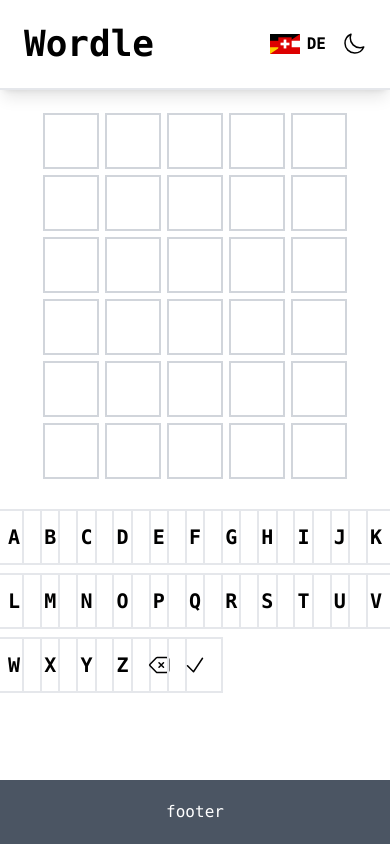
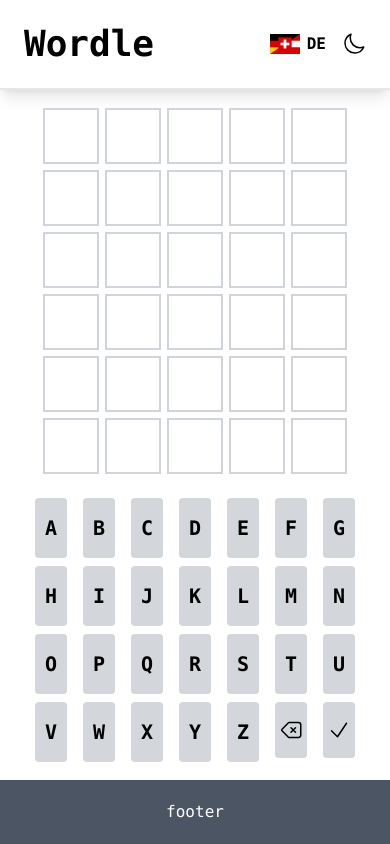
Before and after one commit to priegelsdev/wordle, a React (Vite) app: page / in a window 390 px wide. Built offline with nearby package versions, Linux system fonts and the light colour scheme.

Commit message:
style keyboard and add placeholder keys

```diff
--- a/src/Components/Header.tsx
+++ b/src/Components/Header.tsx
@@ -137,7 +137,7 @@
 export default function Header({ englishMode, onClick }: HeaderProps) {
   return (
     <header className="flex items-center justify-between p-6 border-solid border-b-2 shadow-lg">
-      <div className="" /* div exists only for flex to work properly */></div>
+      <div /* div exists only for flex to work properly */></div>
       <h1 className="text-4xl font-bold justify-self-start mr-auto sm:mr-0 sm:ml-24">
         Wordle
       </h1>
--- a/src/Components/Keyboard.tsx
+++ b/src/Components/Keyboard.tsx
@@ -91,7 +91,8 @@
 
   function changeKeyboard() {
     if (!englishMode) {
-      setKeys((prevState) => [...prevState, 'ä', 'ö', 'ü']);
+      // TODO: CHANGE '' BACK WHEN KEYBOARD IS DONE
+      setKeys((prevState) => [...prevState, '', '', 'ä', 'ö', 'ü']);
     } else if (keys.includes('ä')) {
       setKeys(KEYS);
     }
@@ -118,7 +119,7 @@
     <button
       id={`${index}`}
       key={index}
-      className={`aspect-square w-14 border-solid border-2 uppercase font-bold
+      className={`aspect-square w-8 py-4 uppercase rounded bg-key-gray font-bold
         ${
           allGuessedLetters.includes(key.toString()) &&
           quizWord.split('').includes(key.toString()) &&
@@ -136,7 +137,9 @@
           !quizWord.split('').includes(key.toString())
             ? 'bg-asphalt-gray text-white'
             : ''
-        }`}
+        }
+        ${key === '' ? 'bg-transparent' : ''}`}
+      /* TODO: CHANGE BACK WHEN KEYBOARD IS STYLED PROPERLY */
       onClick={handleClick}
     >
       {key}
@@ -144,7 +147,7 @@
   ));
 
   return (
-    <div className="w-screen grid grid-rows-4 grid-cols-Keyboard gap-2 justify-center justify-items-center">
+    <div className="w-screen grid grid-rows-4 grid-cols-KeyboardMobile md:grid-cols-Keyboard gap-2 justify-center justify-items-center">
       {keyElements}
     </div>
   );
--- a/tailwind.config.cjs
+++ b/tailwind.config.cjs
@@ -6,11 +6,13 @@
       gridTemplateColumns: {
         // Keyboard grid
         Keyboard: 'repeat(11, minmax(0, 56px))',
+        KeyboardMobile: 'repeat(7, minmax(0, 40px))',
       },
       colors: {
         'asphalt-gray': '#74787B',
         'letter-yellow': '#C9B457',
         'letter-green': '#6BAA64',
+        'key-gray': '#d3d6da',
       },
     },
   },
```
